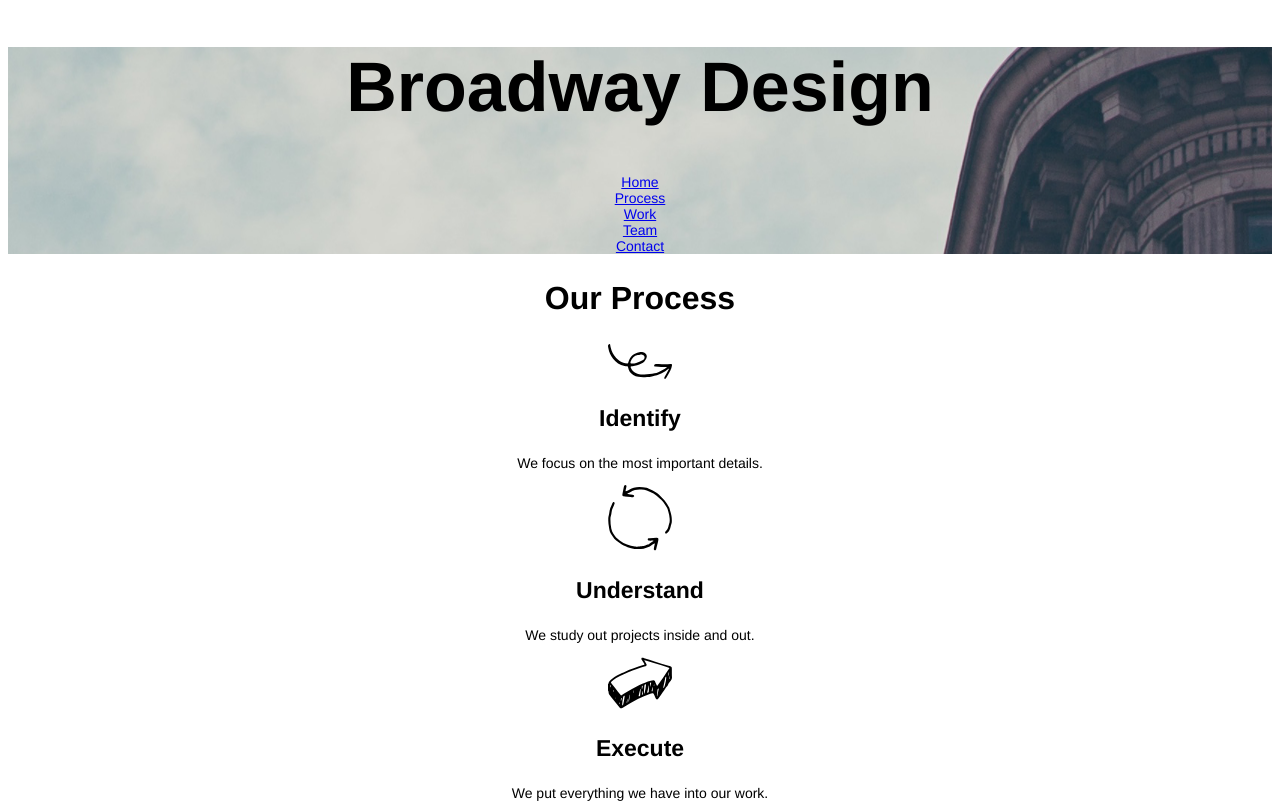
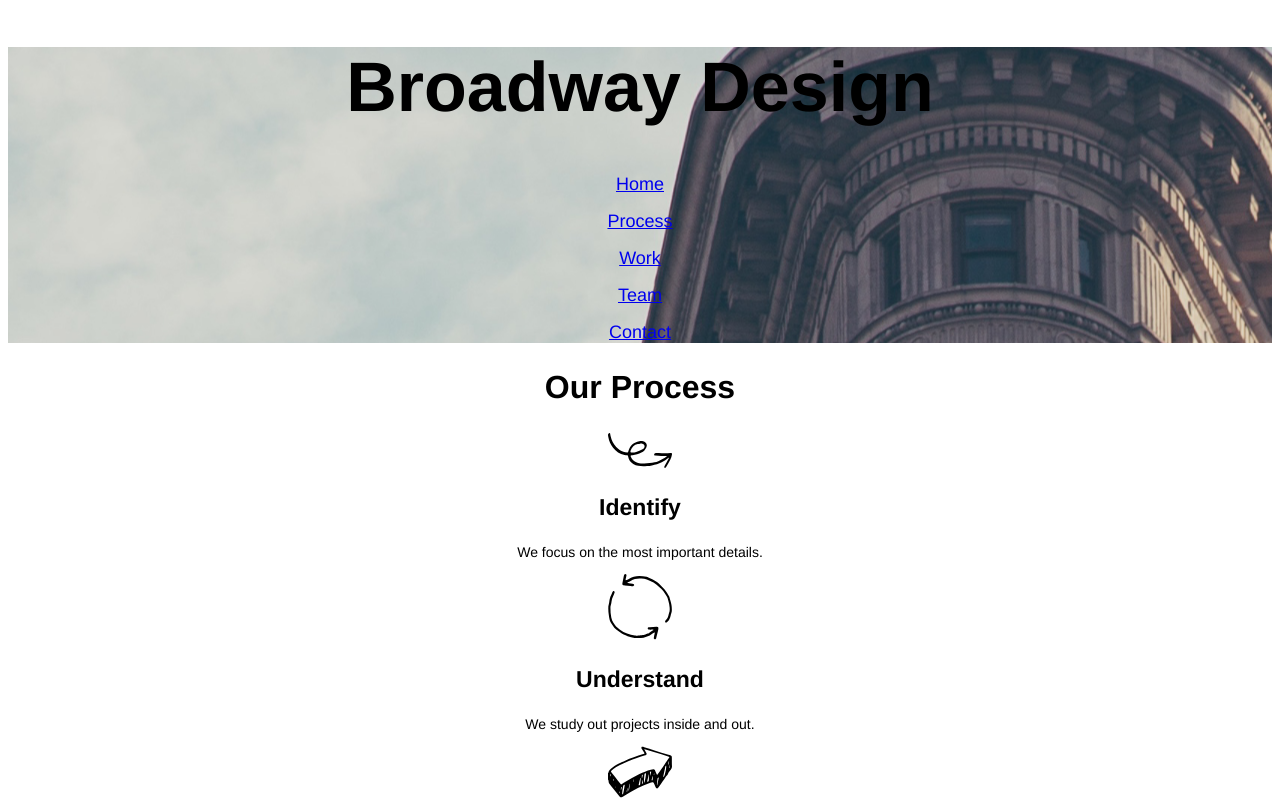
Before and after one commit to Hanselmus/broadway, a plain HTML site: page index.html in a window 1280 px wide. Shown: the top 804 px of the page. Drawn offline with Linux system fonts and the light colour scheme.

Commit message:
Position background image

```diff
--- a/index.html
+++ b/index.html
@@ -8,10 +8,18 @@
   <body>
     <div class="pic">
       <h1 id="home">Broadway Design</h1>
-      <a href="#home">Home</a><br />
-      <a href="#process">Process</a><br />
-      <a href="#work">Work</a><br />
-      <a href="#team">Team</a><br />
+      <a href="#home">Home</a>
+      <br />
+      <br />
+      <a href="#process">Process</a>
+      <br />
+      <br />
+      <a href="#work">Work</a>
+      <br />
+      <br />
+      <a href="#team">Team</a>
+      <br />
+      <br />
       <a href="#contact">Contact</a>
     </div>
     <div id="process">
--- a/resources/css/style.css
+++ b/resources/css/style.css
@@ -24,8 +24,12 @@ a
 }
 .pic {
   background-image: url("../images/the-flatiron-building.png");
+  background-position: center;
 }
 .footer {
   font-size: 11px;
   background-color: Dimgray;
 }
+a {
+  font-size: 18px;
+}
```
